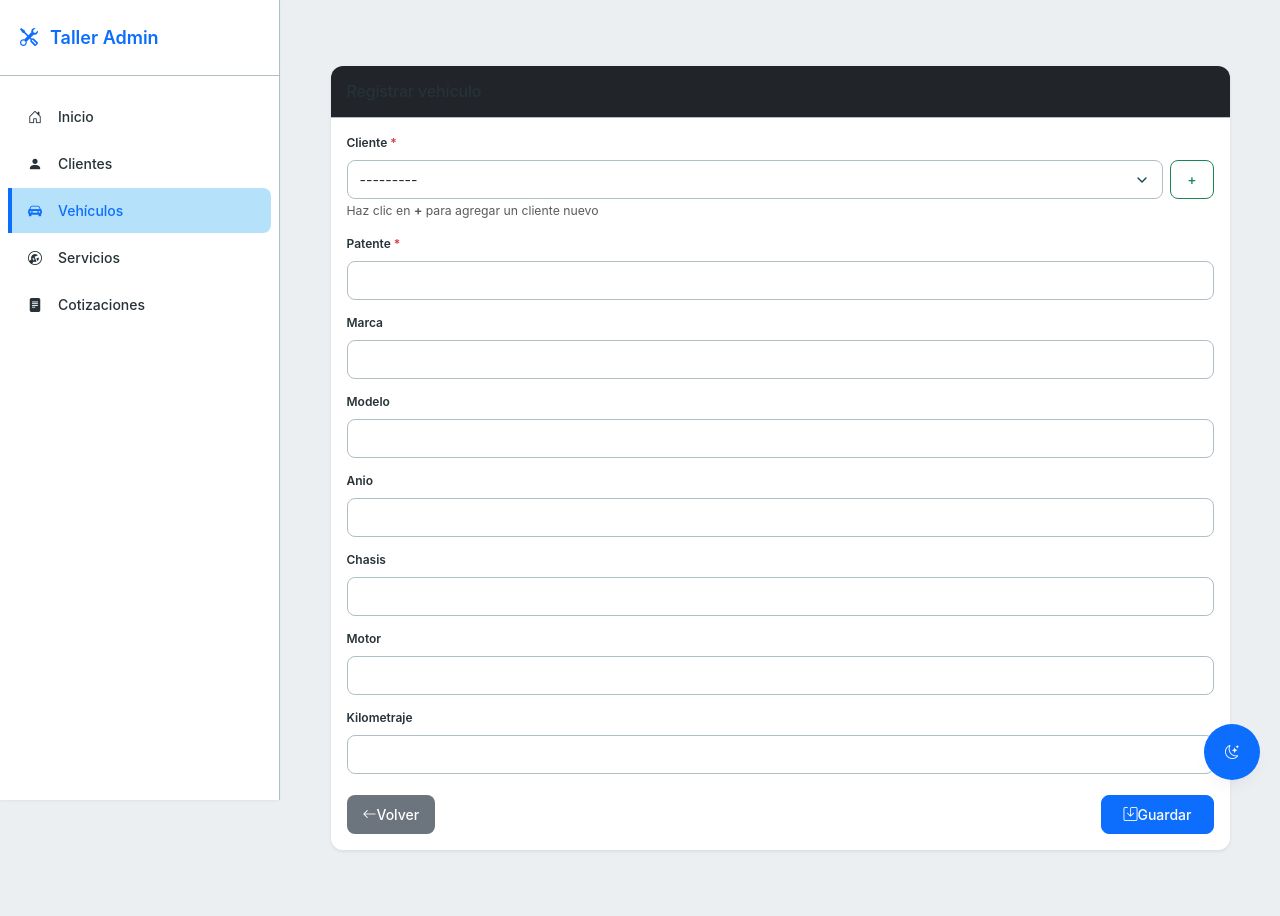
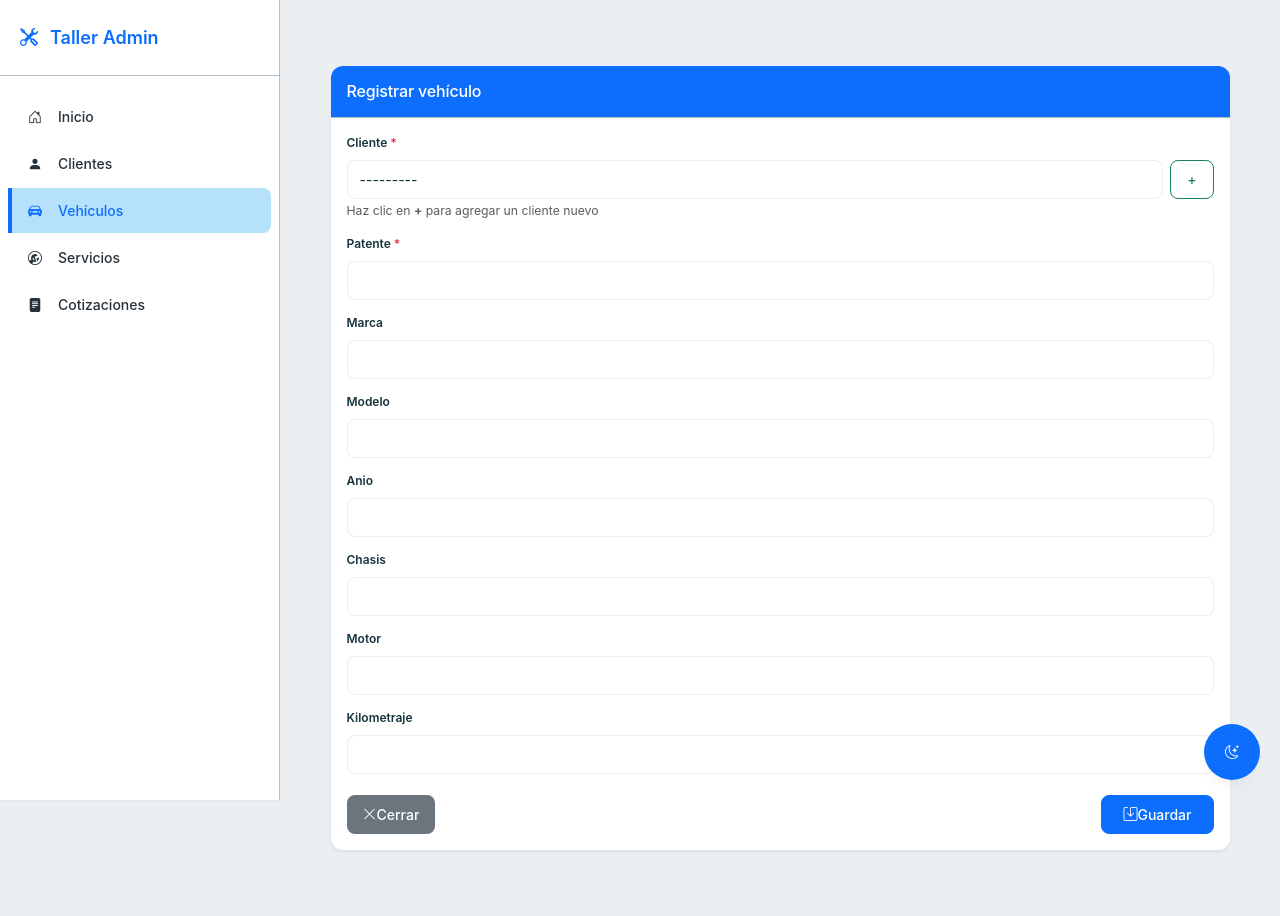
Before and after one commit to Cookeing/taller_mecanico, a Django app: page /vehiculos/crear/?popup=1 in a window 1280 px wide. Run offline with Django 5.2, Linux system fonts and the light colour scheme; data that the repository does not hold is empty; some web fonts are replaced.

Commit message:
fix de redirecciones al agregar nuevos vehiculos -> clientes desde servicios, etc

```diff
--- a/static/css/theme.css
+++ b/static/css/theme.css
@@ -1478,3 +1478,39 @@ html[data-theme="dark"] .form-text {
   h4 { font-size: var(--font-size-md); }
   h5, h6 { font-size: var(--font-size-sm); }
 }
+
+/* Mejoras de legibilidad en Modo Claro: asegurar contraste en labels/inputs/selects */
+html[data-theme="light"] .form-control,
+html[data-theme="light"] input,
+html[data-theme="light"] select,
+html[data-theme="light"] textarea {
+  background: var(--color-surface);
+  color: var(--color-text);
+  border-color: var(--color-border);
+}
+
+html[data-theme="light"] label,
+html[data-theme="light"] .form-label,
+html[data-theme="light"] .text-muted {
+  color: var(--color-text);
+}
+
+/* Placeholder más oscuro en modo claro para mejor legibilidad */
+html[data-theme="light"] input::placeholder,
+html[data-theme="light"] textarea::placeholder {
+  color: rgba(0,0,0,0.45);
+  opacity: 1;
+}
+
+/* Forzar color blanco en encabezados de tarjetas con fondo oscuro/primario */
+.card-header.bg-dark,
+.card-header.bg-primary,
+.card-header.bg-secondary {
+  color: #ffffff !important;
+}
+
+.card-header.bg-dark h4,
+.card-header.bg-primary h4,
+.card-header.bg-secondary h4 {
+  color: #ffffff !important;
+}
--- a/taller_mecanico/settings.py
+++ b/taller_mecanico/settings.py
@@ -15,7 +15,7 @@ SECRET_KEY = 'django-insecure-w&tp3y(k4x=7ftr(l@&o8ip@vr^db@=y3zk34$ha)4ewcaesy#
 # SECURITY WARNING: don't run with debug turned on in production!
 DEBUG = True
 
-ALLOWED_HOSTS = []
+ALLOWED_HOSTS = ["192.168.1.17", "127.0.0.1"]
 
 #urls para login y logout
 LOGIN_REDIRECT_URL = "/home/"  # o tu vista principal
--- a/templates/servicios/servicio_form.html
+++ b/templates/servicios/servicio_form.html
@@ -2,7 +2,7 @@
 {% block content %}
 <div class="container py-4">
   <div class="card shadow-sm border-0">
-    <div class="card-header bg-dark text-white">
+    <div class="card-header bg-primary text-white">
       <h4 class="mb-0">{{ accion }} Servicio</h4>
     </div>
 
@@ -70,7 +70,7 @@
       </form>
     </div>
   </div>
-</div>
+</divÑ>
 <script>
 function abrirPopupVehiculo(e) {
     e.preventDefault();
--- a/templates/vehiculos/vehiculo_form.html
+++ b/templates/vehiculos/vehiculo_form.html
@@ -2,7 +2,7 @@
 {% block content %}
 <div class="container py-4">
   <div class="card shadow-sm border-0">
-    <div class="card-header bg-dark text-white">
+    <div class="card-header bg-primary text-white">
       <h4 class="mb-0">{{ accion }} vehículo</h4>
     </div>
     <div class="card-body">
@@ -22,7 +22,7 @@
           {% if field.name == 'cliente' %}
           <div class="d-flex gap-2">
             {{ field }}
-            <a href="{% url 'clientes:create' %}?next={{ request.path }}" class="btn btn-outline-success" onclick="abrirPopupCliente(event)" title="Agregar nuevo cliente">+</a>
+            <a href="{% url 'clientes:create' %}?popup=1&next={{ request.path }}" class="btn btn-outline-success" onclick="abrirPopupCliente(event)" title="Agregar nuevo cliente">+</a>
           </div>
           <small class="text-muted">Haz clic en <strong>+</strong> para agregar un cliente nuevo</small>
           {% else %}
@@ -40,9 +40,15 @@
         {% endfor %}
 
         <div class="d-flex justify-content-between mt-4">
+          {% if popup %}
+          <button type="button" class="btn btn-secondary" onclick="(function(){ if(window.opener){ try{window.opener.focus();}catch(e){} } window.close(); })()">
+            <i class="bi bi-x-lg"></i> Cerrar
+          </button>
+          {% else %}
           <a href="{% url 'vehiculos:list' %}" class="btn btn-secondary">
             <i class="bi bi-arrow-left"></i> Volver
           </a>
+          {% endif %}
           <button type="submit" class="btn btn-primary px-4">
             <i class="bi bi-save"></i> Guardar
           </button>
--- a/vehiculo/views.py
+++ b/vehiculo/views.py
@@ -37,9 +37,13 @@ def vehiculo_create(request):
     else:
         form = VehiculoForm()
 
+    # Detectar si se abrió como popup (parámetro ?popup=1) y pasar la bandera al template
+    is_popup = request.GET.get("popup") == "1"
+
     return render(request, "vehiculos/vehiculo_form.html", {
         "form": form,
         "accion": "Registrar",
+        "popup": is_popup,
     })
 
 
```
Also changed, not shown: clientes/views.py (+8 -2 lines), templates/clientes/cliente_form.html (+7 -1 lines), media/cotizaciones/logos/Imagen1.png (added), media/cotizaciones/logos/xd_qBcGtxF.jpg (added), media/servicios/fotos/2025/11/23/xd.jpg (added).
